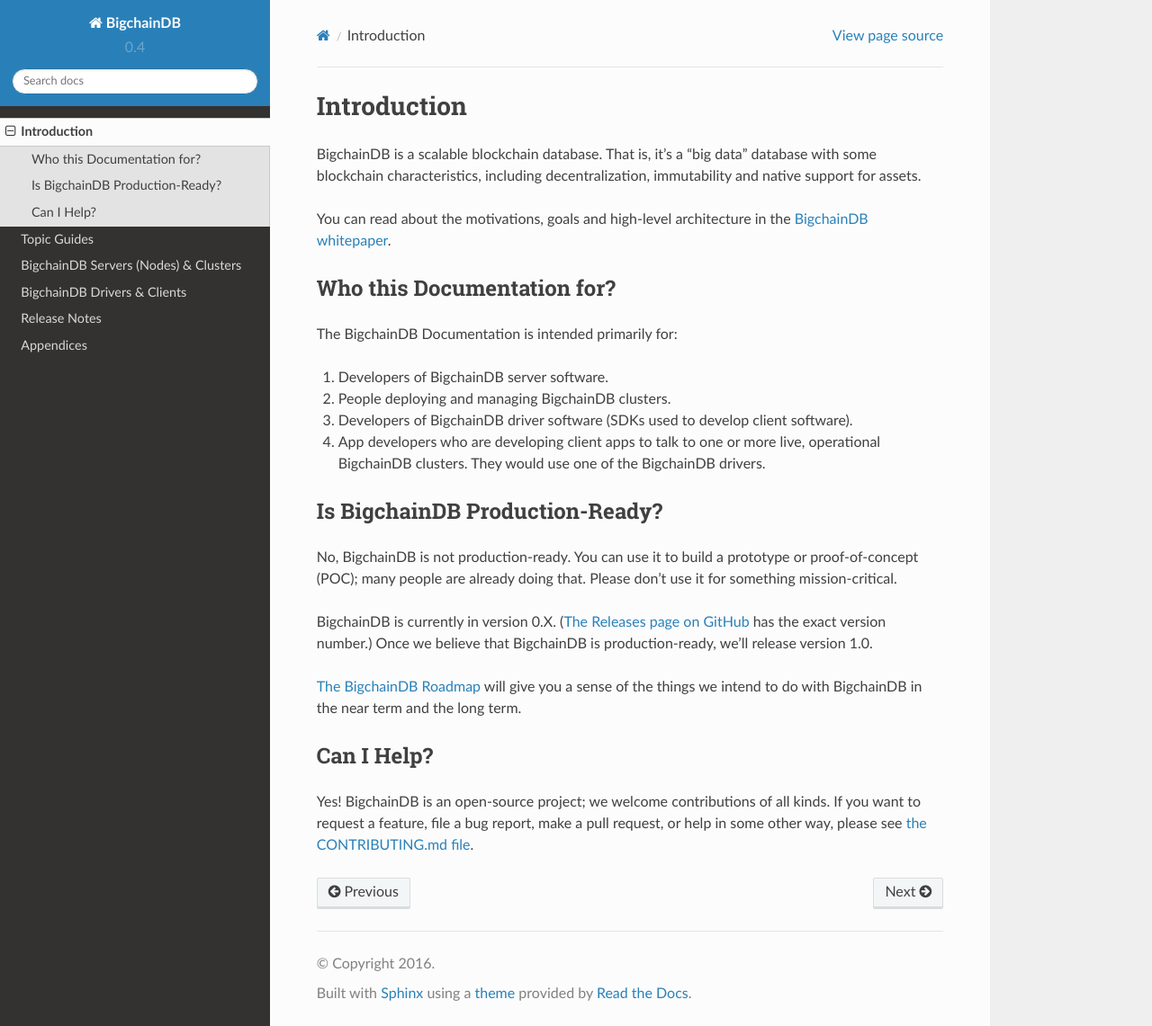
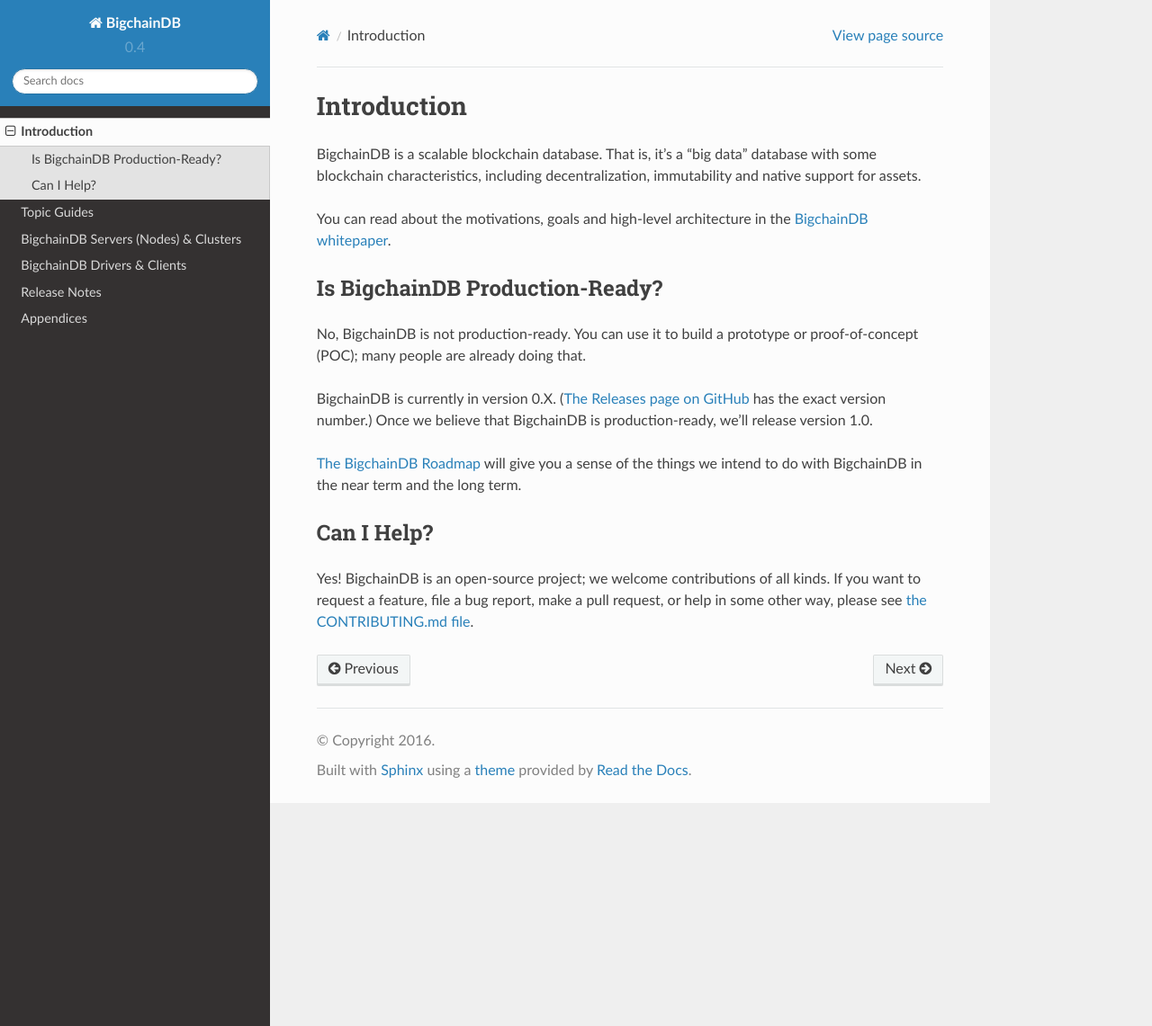
Before and after one commit to bigchaindb/bigchaindb, a Sphinx documentation site: the page built from docs/source/introduction.md, in a window 1280 px wide and 1141 px high. Shown: the whole window at 90% size. Built offline with Sphinx 7.4.7 and the Read the Docs theme 2.0.0, drawn with Linux system fonts in a browser that asks for light colours.

Commit message:
Removed who-for and 'Please don't use' stuff in Intro

```diff
--- a/docs/source/introduction.md
+++ b/docs/source/introduction.md
@@ -5,19 +5,9 @@
 You can read about the motivations, goals and high-level architecture in the [BigchainDB whitepaper](https://www.bigchaindb.com/whitepaper/).
 
 
-## Who this Documentation for?
-
-The BigchainDB Documentation is intended primarily for:
-
-1. Developers of BigchainDB server software.
-2. People deploying and managing BigchainDB clusters.
-3. Developers of BigchainDB driver software (SDKs used to develop client software).
-4. App developers who are developing client apps to talk to one or more live, operational BigchainDB clusters. They would use one of the BigchainDB drivers.
-
-
 ## Is BigchainDB Production-Ready?
 
-No, BigchainDB is not production-ready. You can use it to build a prototype or proof-of-concept (POC); many people are already doing that. Please don't use it for something mission-critical.
+No, BigchainDB is not production-ready. You can use it to build a prototype or proof-of-concept (POC); many people are already doing that.
 
 BigchainDB is currently in version 0.X. ([The Releases page on GitHub](https://github.com/bigchaindb/bigchaindb/releases) has the exact version number.) Once we believe that BigchainDB is production-ready, we'll release version 1.0.
 
```
